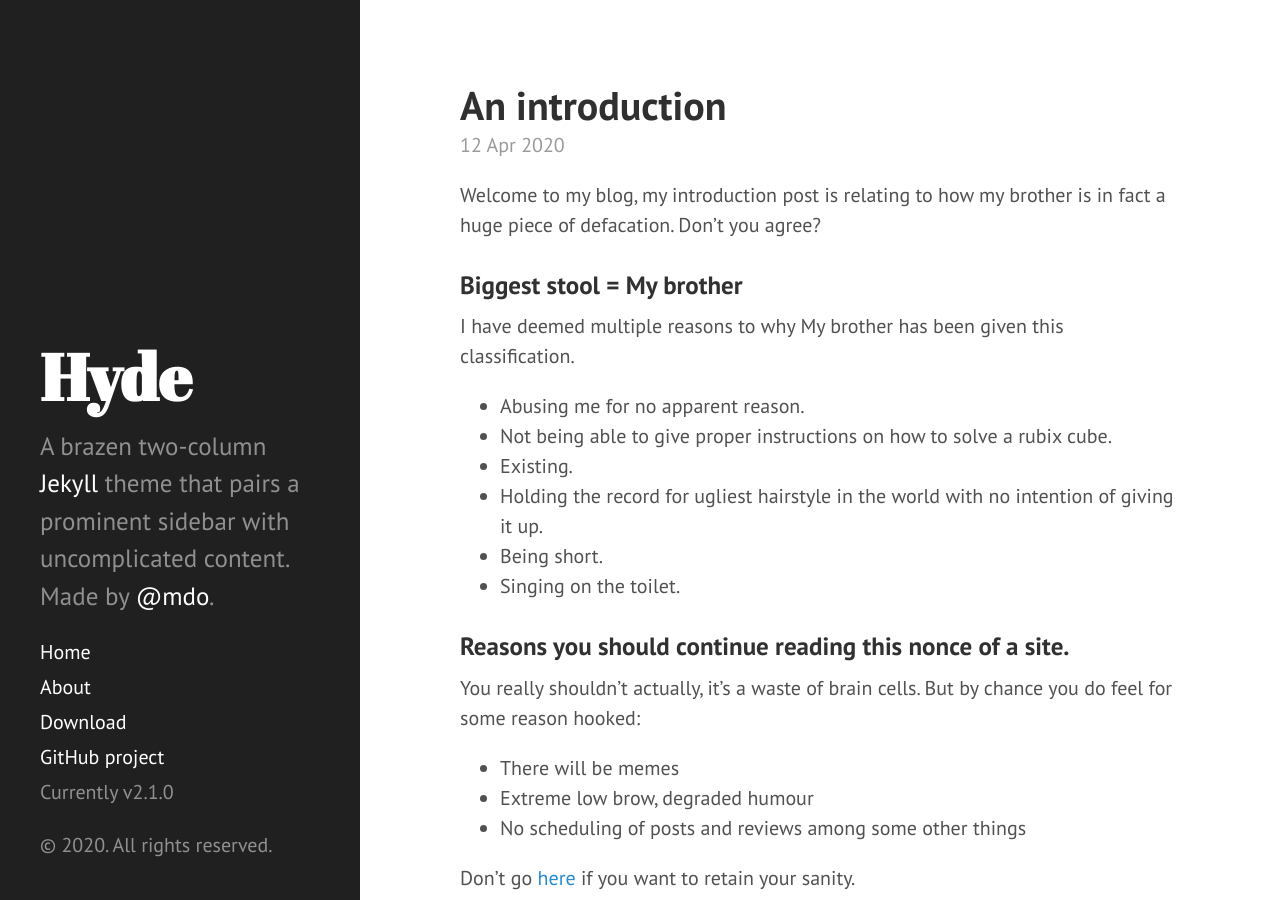
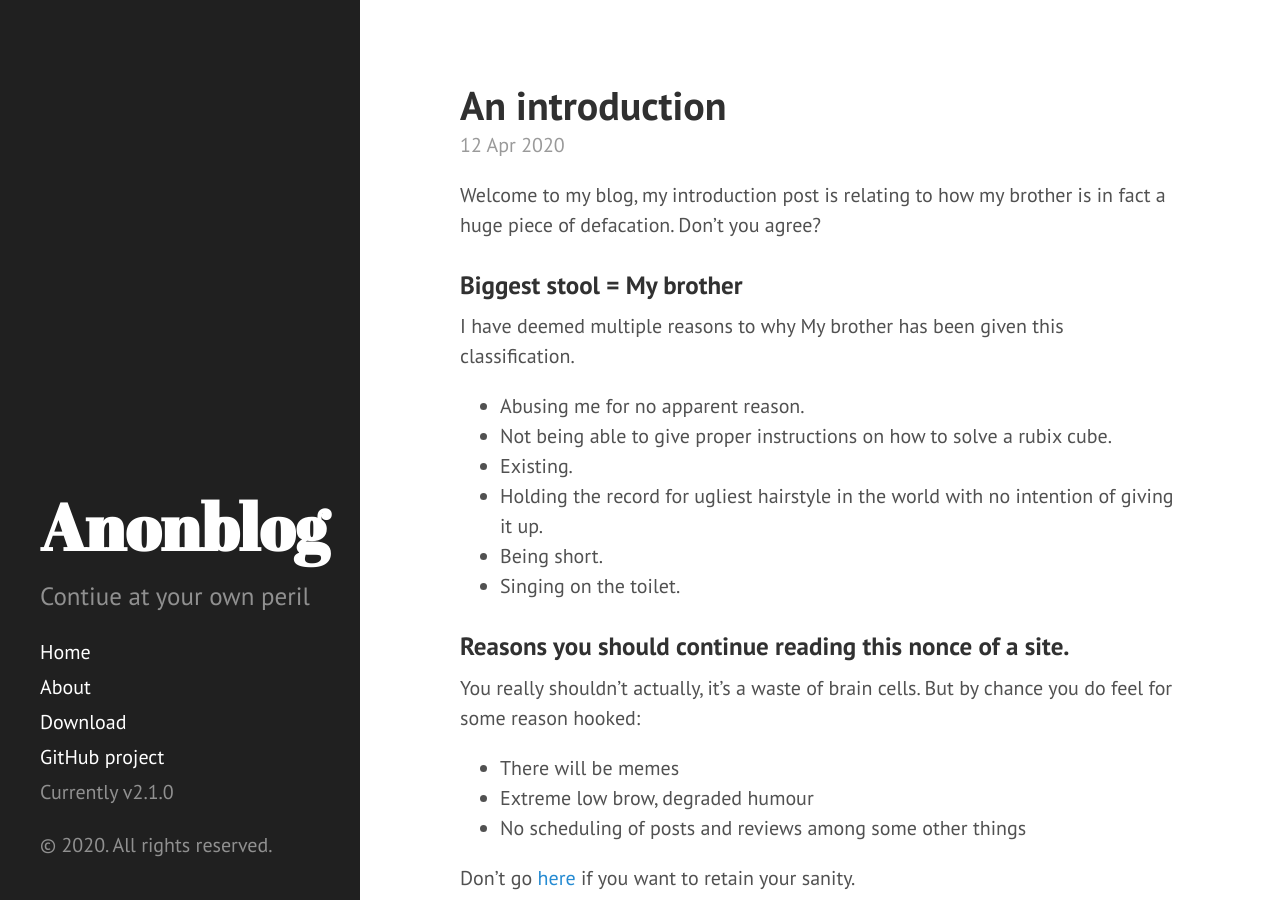
Before and after one commit to memerman420/memerman420.github.io, a Jekyll site: the page built from index.html, in a window 1280 px wide and 900 px high. Built offline with Jekyll 4.4.1, drawn with Linux system fonts in a browser that asks for light colours; the list of posts is cut into pages by our own code.

Commit message:
some changes

```diff
--- a/_config.yml
+++ b/_config.yml
@@ -7,15 +7,15 @@ permalink:        pretty
 #relative_permalinks: true
 
 # Setup
-title:            Hyde
+title:            Anonblog
 tagline:          'A Jekyll theme'
-description:      'A brazen two-column <a href="http://jekyllrb.com" target="_blank">Jekyll</a> theme that pairs a prominent sidebar with uncomplicated content. Made by <a href="https://twitter.com/mdo" target="_blank">@mdo</a>.'
-url:              http://hyde.getpoole.com
+description:      'Contiue at your own peril'
+url:
 baseurl:          /
 
 author:
-  name:           'Mark Otto'
-  url:            https://twitter.com/mdo
+  name:           'Anon'
+  url:
 
 paginate:         5
 
@@ -23,6 +23,6 @@ paginate:         5
 version:          2.1.0
 
 github:
-  repo:           https://github.com/poole/hyde
+  repo:
 
 plugins:     [jekyll-paginate, jekyll-gist]
```
Also changed, not shown: 6 other files.
